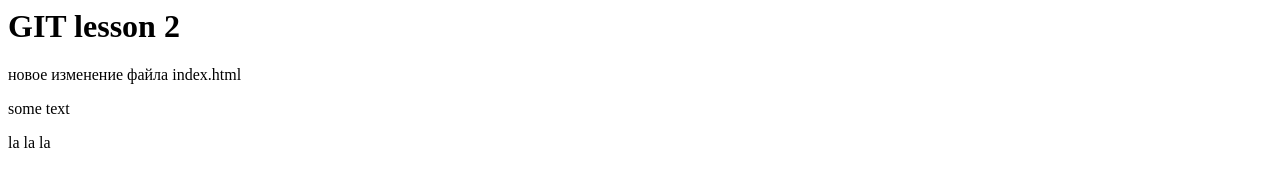
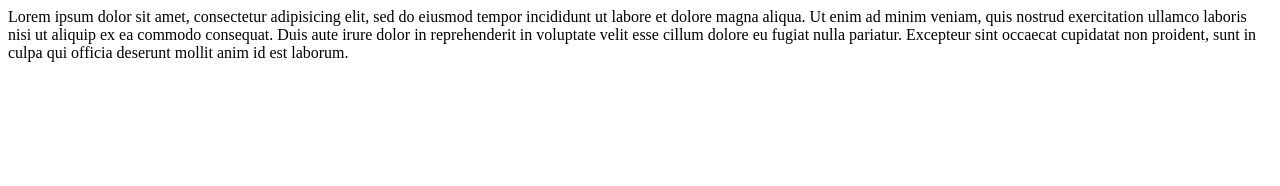
Before and after one commit to Kataychyk/site, a plain HTML site: page index.html in a window 1280 px wide. Drawn offline with Linux system fonts and the light colour scheme.

Commit message:
third commit

```diff
--- a/index.html
+++ b/index.html
@@ -4,9 +4,10 @@
   <link rel="stylesheet" href="css/style.css">
 </head>
 <body>
-  <h1>GIT lesson 2</h1>
-  <p> новое изменение файла index.html</p>
-  <p>some text</p>
-  <p>la la la</p>
+<p> Lorem ipsum dolor sit amet, consectetur adipisicing elit, sed do eiusmod tempor incididunt
+  ut labore et dolore magna aliqua. Ut enim ad minim veniam, quis nostrud exercitation ullamco
+  laboris nisi ut aliquip ex ea commodo consequat.
+  Duis aute irure dolor in reprehenderit in voluptate velit esse cillum dolore eu fugiat nulla pariatur.
+  Excepteur sint occaecat cupidatat non proident, sunt in culpa qui officia deserunt mollit anim id est laborum.</p>
 </body>
 </html
```
